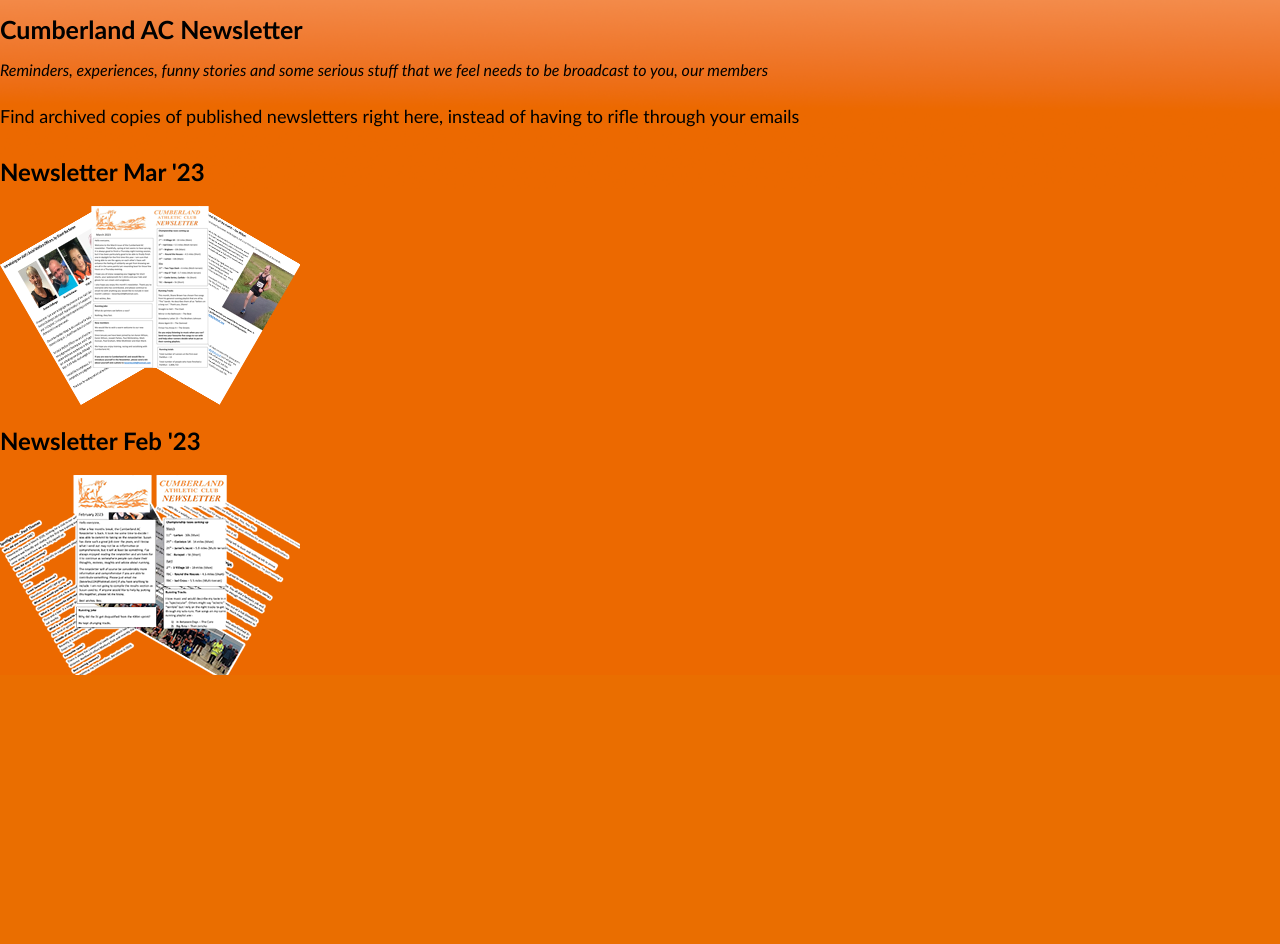
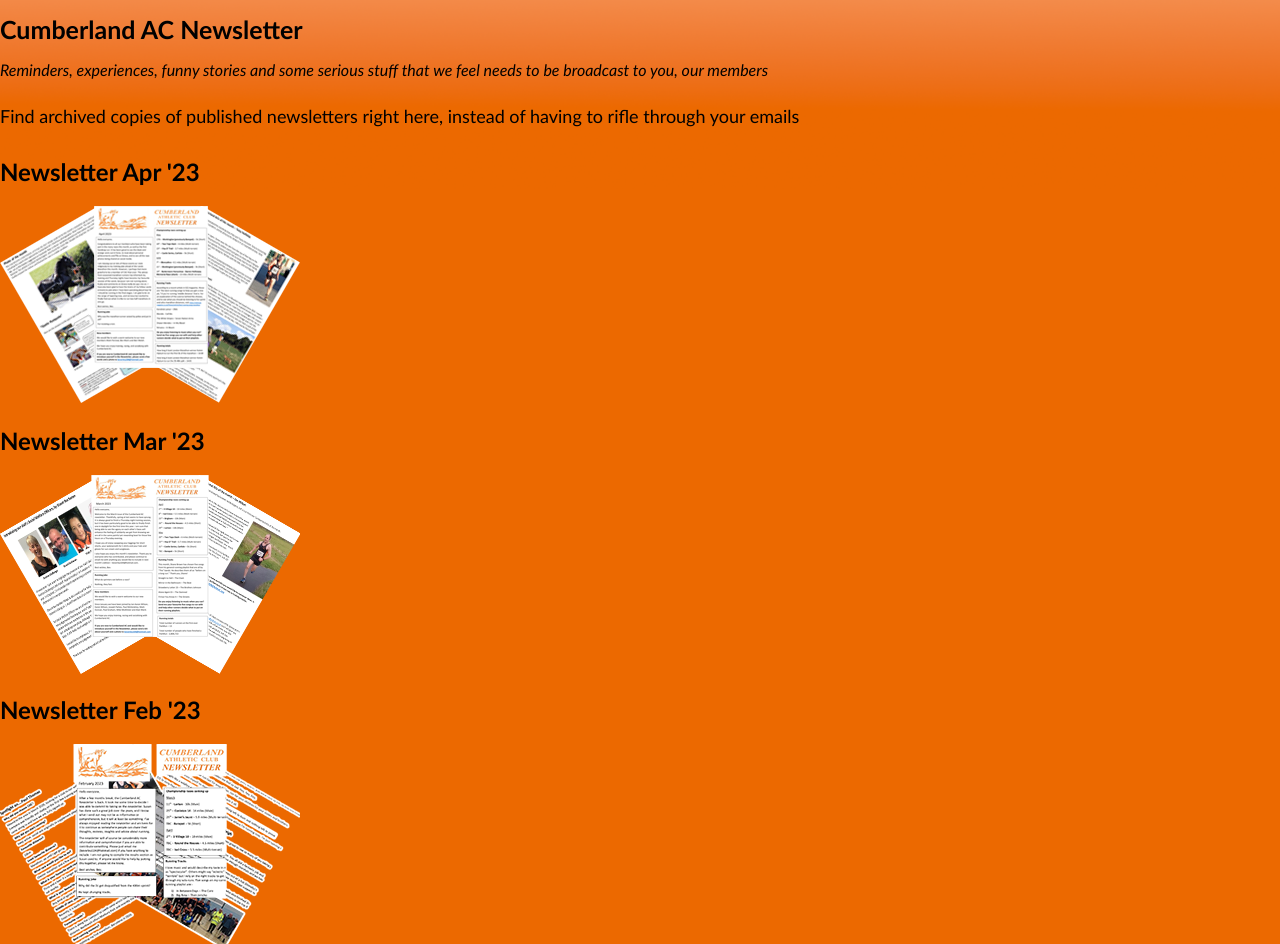
Before and after one commit to SinglePointVulnerability/CumberlandAC.co.uk, a PHP site: page /newsletter.php in a window 1280 px wide. Shown: the part 531-1475 px from the top of the page. Before the commit the page ends 1206 px from the top, so only its background shows below. Run offline with PHP 8.4, Linux system fonts and the light colour scheme.

Commit message:
April '23 newsletter added, thumb created and newsletter.php updated

```diff
--- a/newsletter.php
+++ b/newsletter.php
@@ -69,6 +69,12 @@ function auto_version($file='')
 			</p>
 			<p>
 				<h2>
+					Newsletter Apr '23
+				</h2>
+				<img src="<?php echo auto_version('img/CAC-Newsletter-2023-04-thumb.png'); ?>" onClick="location.href='media/docs/CAC-Newsletter-2023-04.pdf'">
+			</p>
+			<p>
+				<h2>
 					Newsletter Mar '23
 				</h2>
 				<img src="<?php echo auto_version('img/CAC-Newsletter-2023-03-thumb.png'); ?>" onClick="location.href='media/docs/CAC-Newsletter-2023-03.pdf'">
```
Also changed, not shown: img/CAC-Newsletter-2023-04-thumb.png (added), 1 other file.
